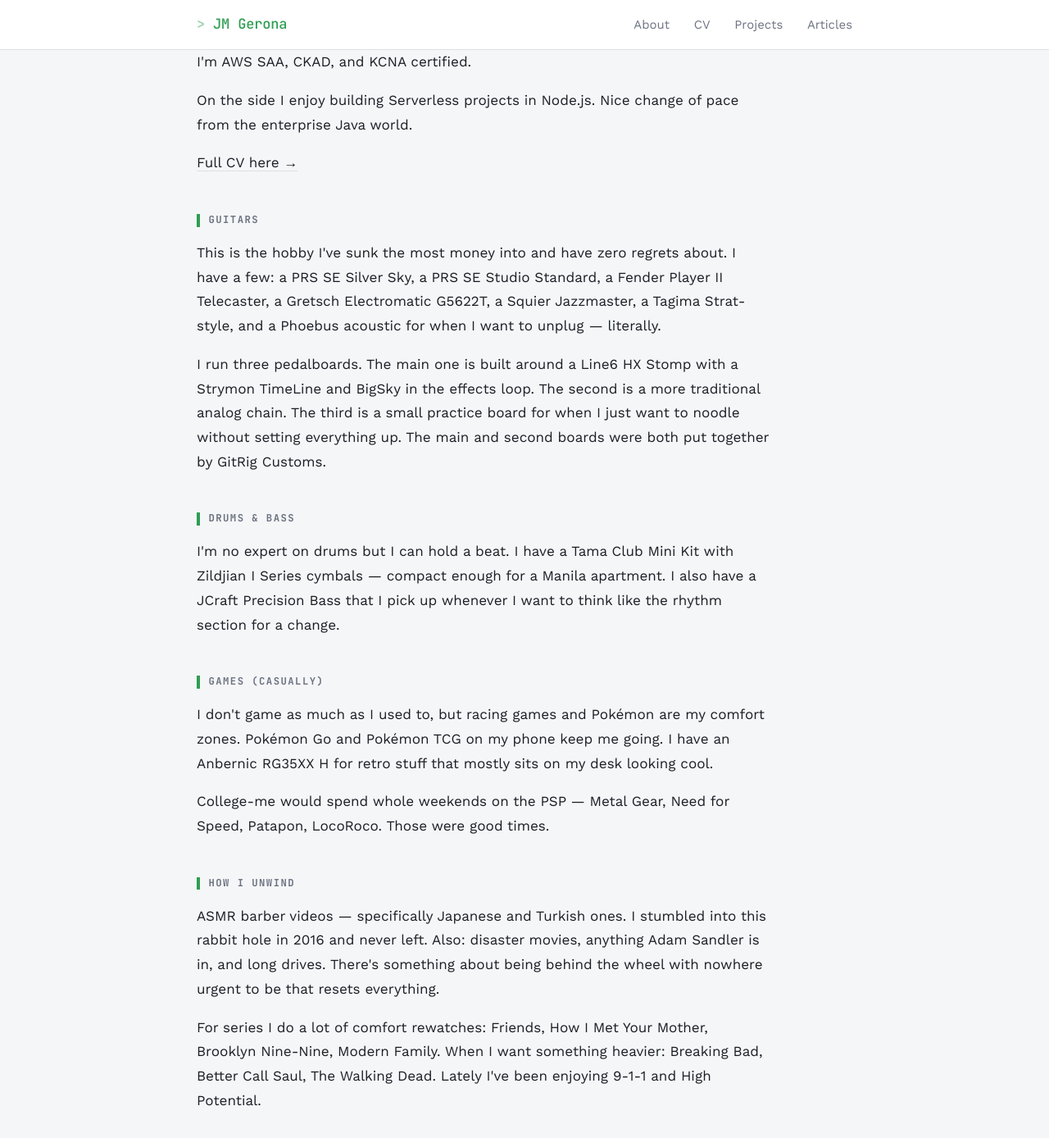
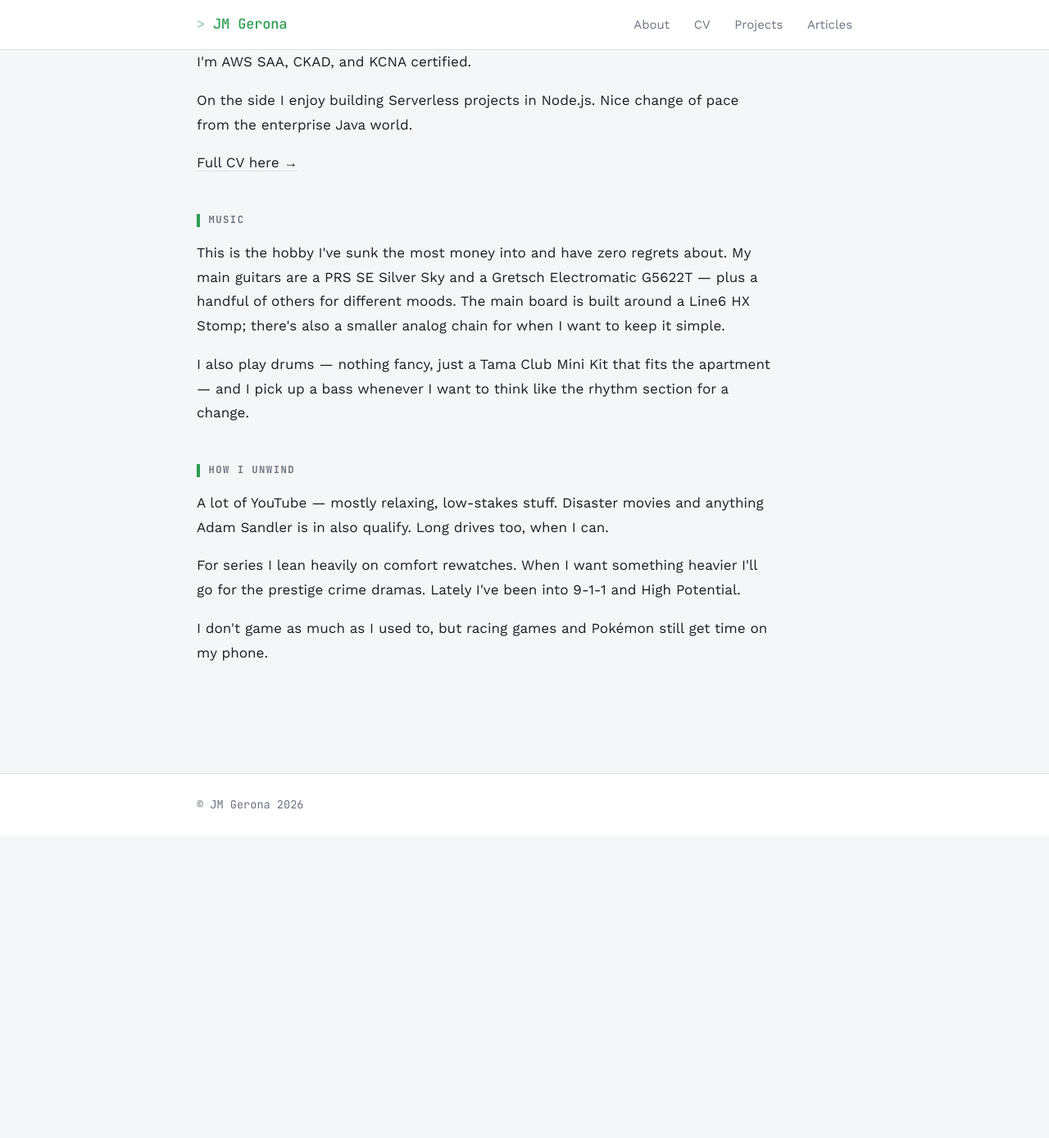
Before and after one commit to hollabalo/hollabalo.github.io, a Jekyll site: the page built from about.md, in a window 1280 px wide and 1400 px high, scrolled down 397 px. Shown: the top 1388 px of the window at 82% size. Built offline with Jekyll 4.4.1, drawn with Linux system fonts in a browser that asks for light colours; nearby versions of some CDN libraries; after the commit the page ends 1416 px from its top, so only the background shows below that; some of the changed text lies outside the part shown.

Commit message:
modify about

```diff
--- a/about.md
+++ b/about.md
@@ -9,7 +9,7 @@
 
   <section class="about-header">
     <h1>Hey, I'm JM</h1>
-    <p class="about-role">Solutions Architect by day. Guitarist, drummer, and occasional gamer by night.</p>
+    <p class="about-role">Solutions Architect by day. Guitarist, drummer, and series binger by night.</p>
     <p class="about-location"><i class="fas fa-map-marker-alt"></i> Taguig City, Metro Manila, Philippines</p>
   </section>
 
@@ -32,54 +32,31 @@
   </section>
 
   <section class="resume-section">
-    <h2 class="resume-section-title">Guitars</h2>
+    <h2 class="resume-section-title">Music</h2>
     <p>
       This is the hobby I've sunk the most money into and have zero regrets about.
-      I have a few: a PRS SE Silver Sky, a PRS SE Studio Standard, a Fender Player II Telecaster,
-      a Gretsch Electromatic G5622T, a Squier Jazzmaster, a Tagima Strat-style,
-      and a Phoebus acoustic for when I want to unplug &mdash; literally.
+      My main guitars are a PRS SE Silver Sky and a Gretsch Electromatic G5622T &mdash; plus a handful
+      of others for different moods. The main board is built around a Line6 HX Stomp; there's also
+      a smaller analog chain for when I want to keep it simple.
     </p>
     <p>
-      I run three pedalboards. The main one is built around a Line6 HX Stomp
-      with a Strymon TimeLine and BigSky in the effects loop. The second is a more traditional
-      analog chain. The third is a small practice board for when I just want to noodle without
-      setting everything up. The main and second boards were both put together by GitRig Customs.
-    </p>
-  </section>
-
-  <section class="resume-section">
-    <h2 class="resume-section-title">Drums &amp; bass</h2>
-    <p>
-      I'm no expert on drums but I can hold a beat. I have a Tama Club Mini Kit with Zildjian I Series
-      cymbals &mdash; compact enough for a Manila apartment. I also have a JCraft Precision Bass that I pick up
-      whenever I want to think like the rhythm section for a change.
-    </p>
-  </section>
-
-  <section class="resume-section">
-    <h2 class="resume-section-title">Games (casually)</h2>
-    <p>
-      I don't game as much as I used to, but racing games and Pok&eacute;mon are my comfort zones.
-      Pok&eacute;mon Go and Pok&eacute;mon TCG on my phone keep me going. I have an Anbernic RG35XX H
-      for retro stuff that mostly sits on my desk looking cool.
-    </p>
-    <p>
-      College-me would spend whole weekends on the PSP &mdash; Metal Gear, Need for Speed,
-      Patapon, LocoRoco. Those were good times.
+      I also play drums &mdash; nothing fancy, just a Tama Club Mini Kit that fits the apartment &mdash;
+      and I pick up a bass whenever I want to think like the rhythm section for a change.
     </p>
   </section>
 
   <section class="resume-section">
     <h2 class="resume-section-title">How I unwind</h2>
     <p>
-      ASMR barber videos &mdash; specifically Japanese and Turkish ones. I stumbled into this rabbit hole in 2016
-      and never left. Also: disaster movies, anything Adam Sandler is in, and long drives.
-      There's something about being behind the wheel with nowhere urgent to be that resets everything.
+      A lot of YouTube &mdash; mostly relaxing, low-stakes stuff. Disaster movies and anything Adam Sandler
+      is in also qualify. Long drives too, when I can.
     </p>
     <p>
-      For series I do a lot of comfort rewatches: Friends, How I Met Your Mother, Brooklyn Nine-Nine,
-      Modern Family. When I want something heavier: Breaking Bad, Better Call Saul, The Walking Dead.
-      Lately I've been enjoying 9-1-1 and High Potential.
+      For series I lean heavily on comfort rewatches. When I want something heavier I'll go for the
+      prestige crime dramas. Lately I've been into 9-1-1 and High Potential.
+    </p>
+    <p>
+      I don't game as much as I used to, but racing games and Pok&eacute;mon still get time on my phone.
     </p>
   </section>
 
```
